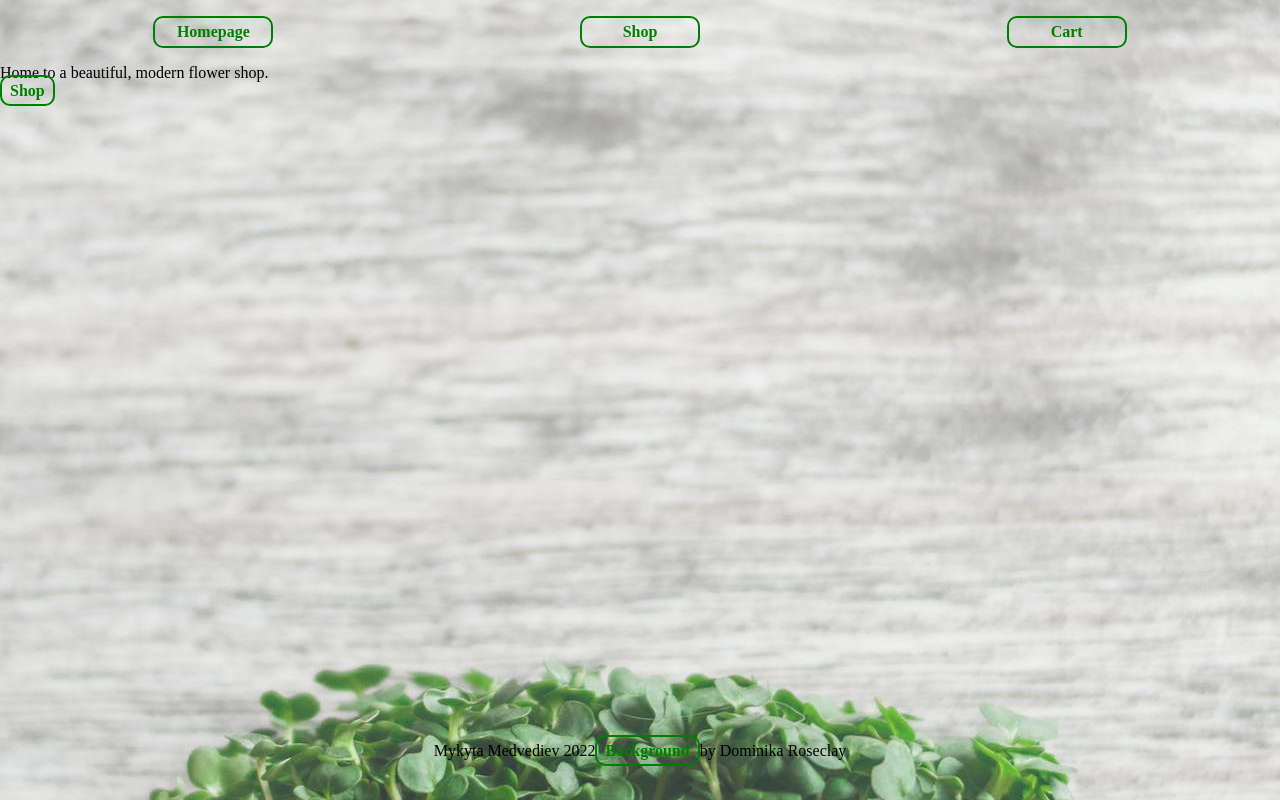
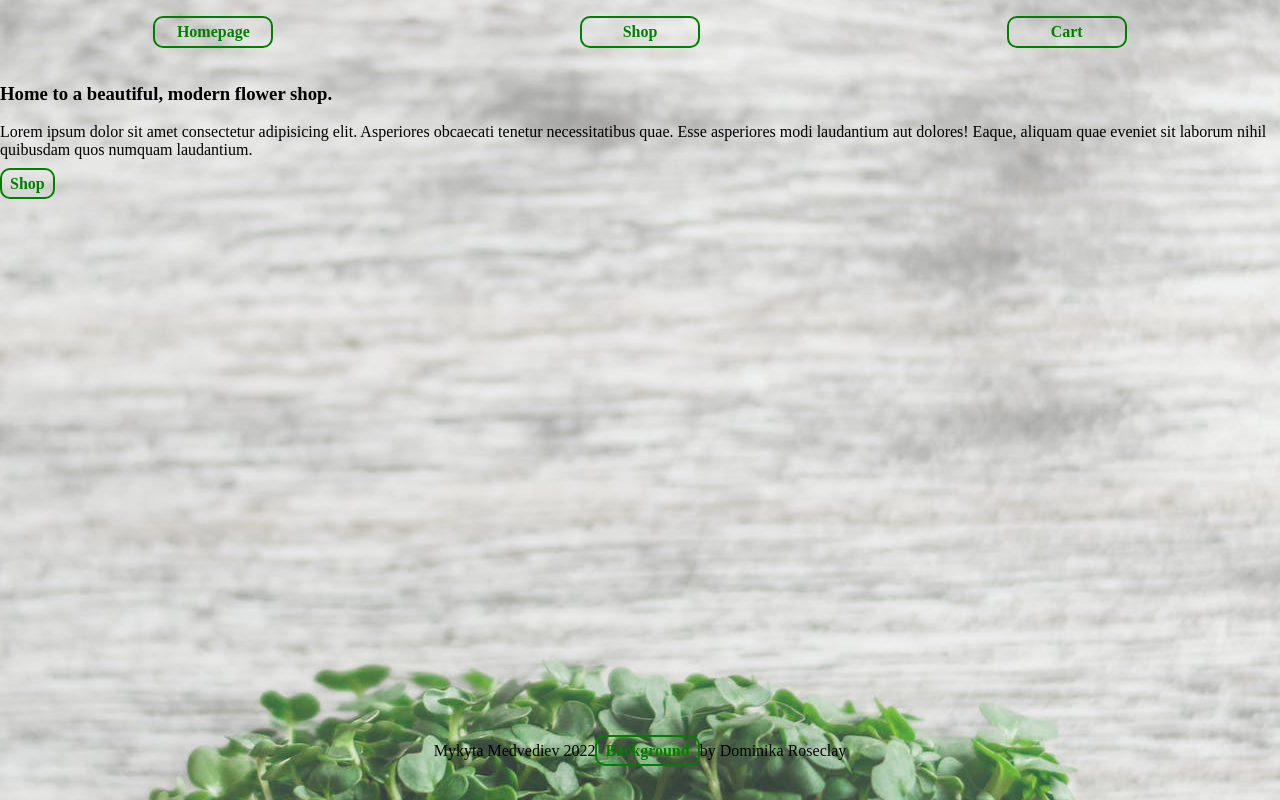
Before and after one commit to Furilon/shopping-cart, a React (Create React App) app: page / in a window 1280 px wide. Built offline with nearby package versions, Linux system fonts and the light colour scheme.

Commit message:
Some background filler

```diff
--- a/src/components/Homepage.js
+++ b/src/components/Homepage.js
@@ -3,7 +3,13 @@ import { Link } from 'react-router-dom';
 const Home = () => {
     return (
         <div id="home">
-            Home to a beautiful, modern flower shop. <br />
+            <h3>Home to a beautiful, modern flower shop.</h3>
+            <p>
+                Lorem ipsum dolor sit amet consectetur adipisicing elit.
+                Asperiores obcaecati tenetur necessitatibus quae. Esse
+                asperiores modi laudantium aut dolores! Eaque, aliquam quae
+                eveniet sit laborum nihil quibusdam quos numquam laudantium.
+            </p>
             <Link to="/shop">
                 <span>Shop</span>
             </Link>
```
